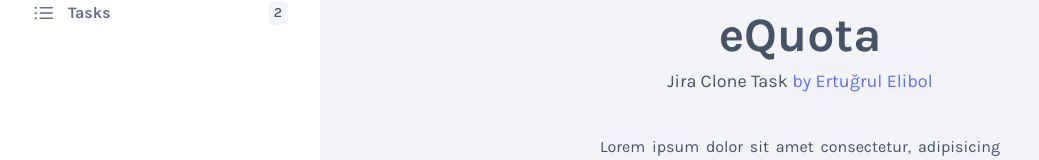
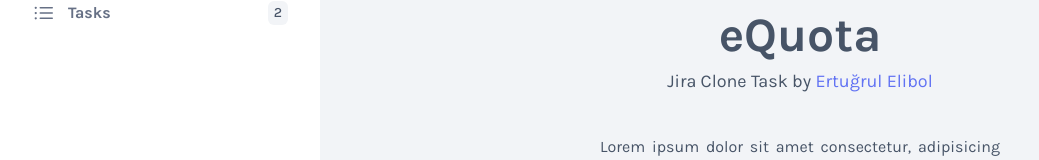
Before and after one commit to aiWxby/equota-jira-clone, a Vue app: page / in a window 1280 px wide. Shown: the part 168-328 px from the top of the page, without its empty margins (0-1039 px from the left). Built offline with nearby package versions, Linux system fonts and the light colour scheme.

Commit message:
hotfix: typo

```diff
--- a/src/views/HomeView.vue
+++ b/src/views/HomeView.vue
@@ -4,7 +4,7 @@
       <div class="text-center space-y-2">
         <h1 class="text-5xl text-gray-600 font-bold">eQuota</h1>
         <h3 class="text-lg text-gray-600">
-          Jira Clone Task <span class="text-indigo">by Ertuğrul Elibol</span>
+          Jira Clone Task by <span class="text-indigo">Ertuğrul Elibol</span>
         </h3>
       </div>
       <p class="text-justify text-gray-600">
```
